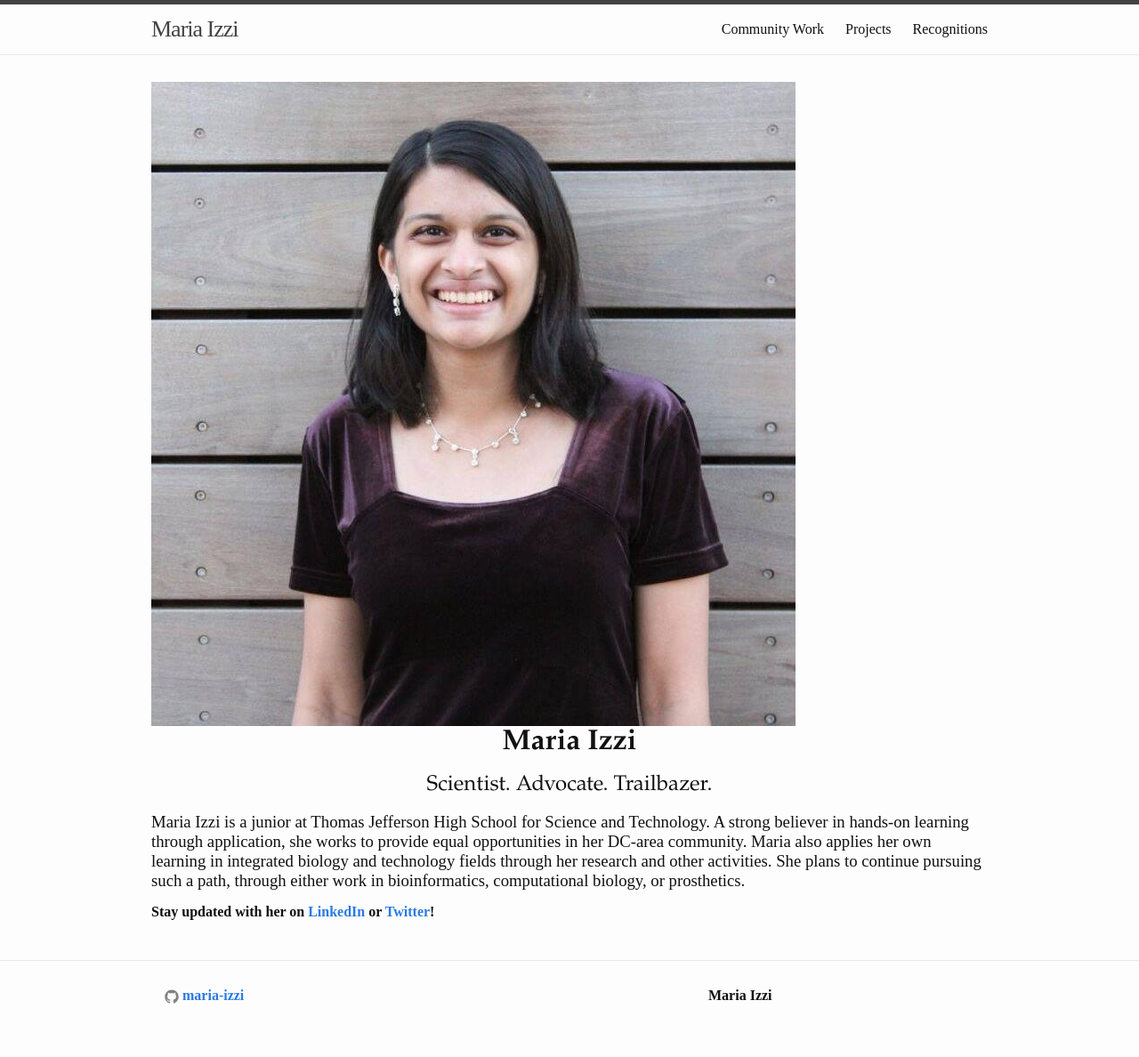
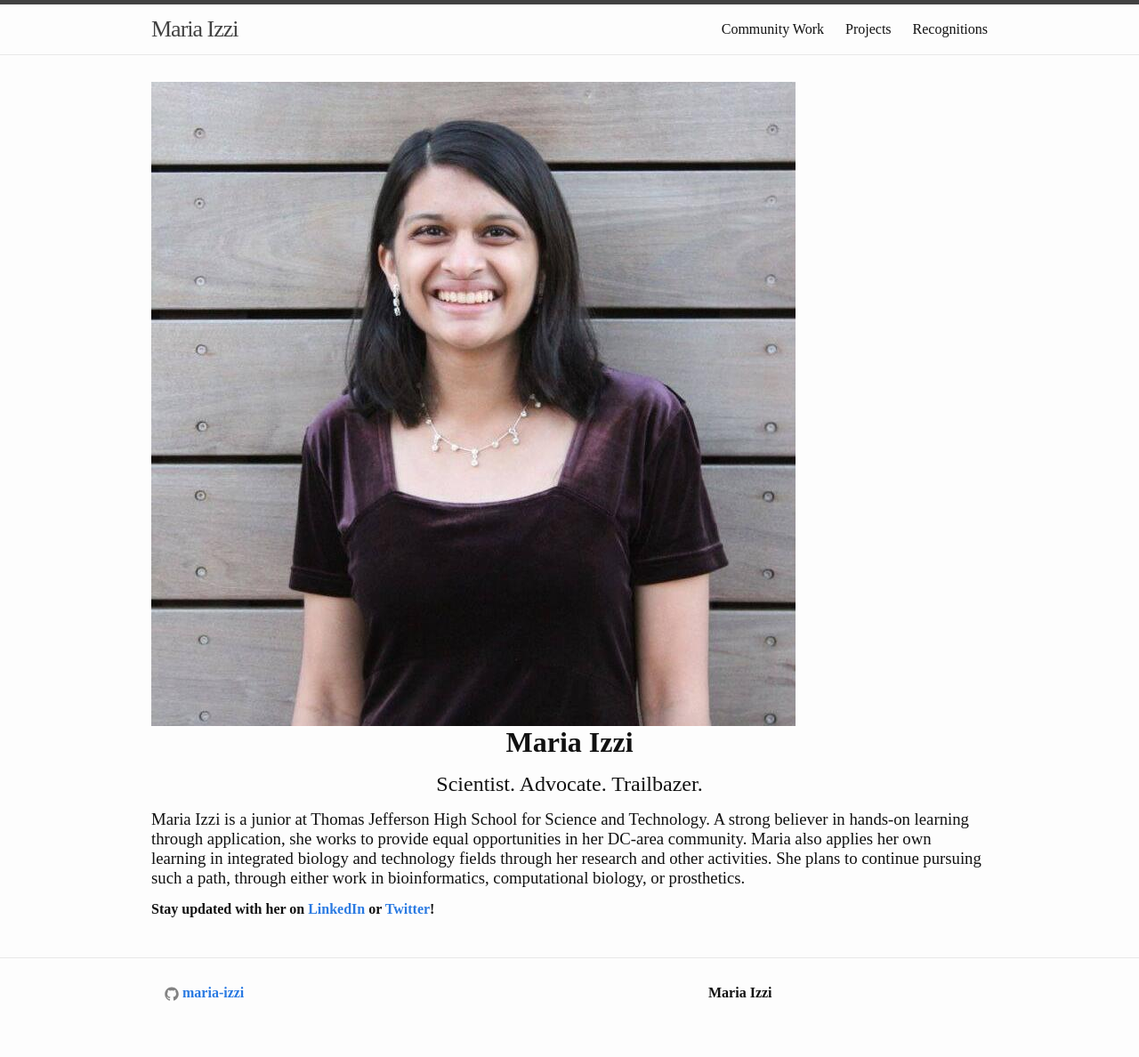
Before and after one commit to maria-izzi/maria-izzi.github.io, a Jekyll site: the page built from index.html, in a window 1280 px wide. Shown: the whole page at 89% size. Built offline with Jekyll 4.4.1, drawn with Linux system fonts in a browser that asks for light colours.

Commit message:
Update main.scss

```diff
--- a/css/main.scss
+++ b/css/main.scss
@@ -30,15 +30,17 @@
 
 h1
 {
-    font-family: Garamond;
     text-align: center;
 }
 h2
 {
-    font-family: Garamond;
     text-align: center;
 }
-
+head
+{
+    font-family: Garamond;
+    text-color: #A9A9A9;
+}
 .row {
   display: flex;
   text-align:center;
```
